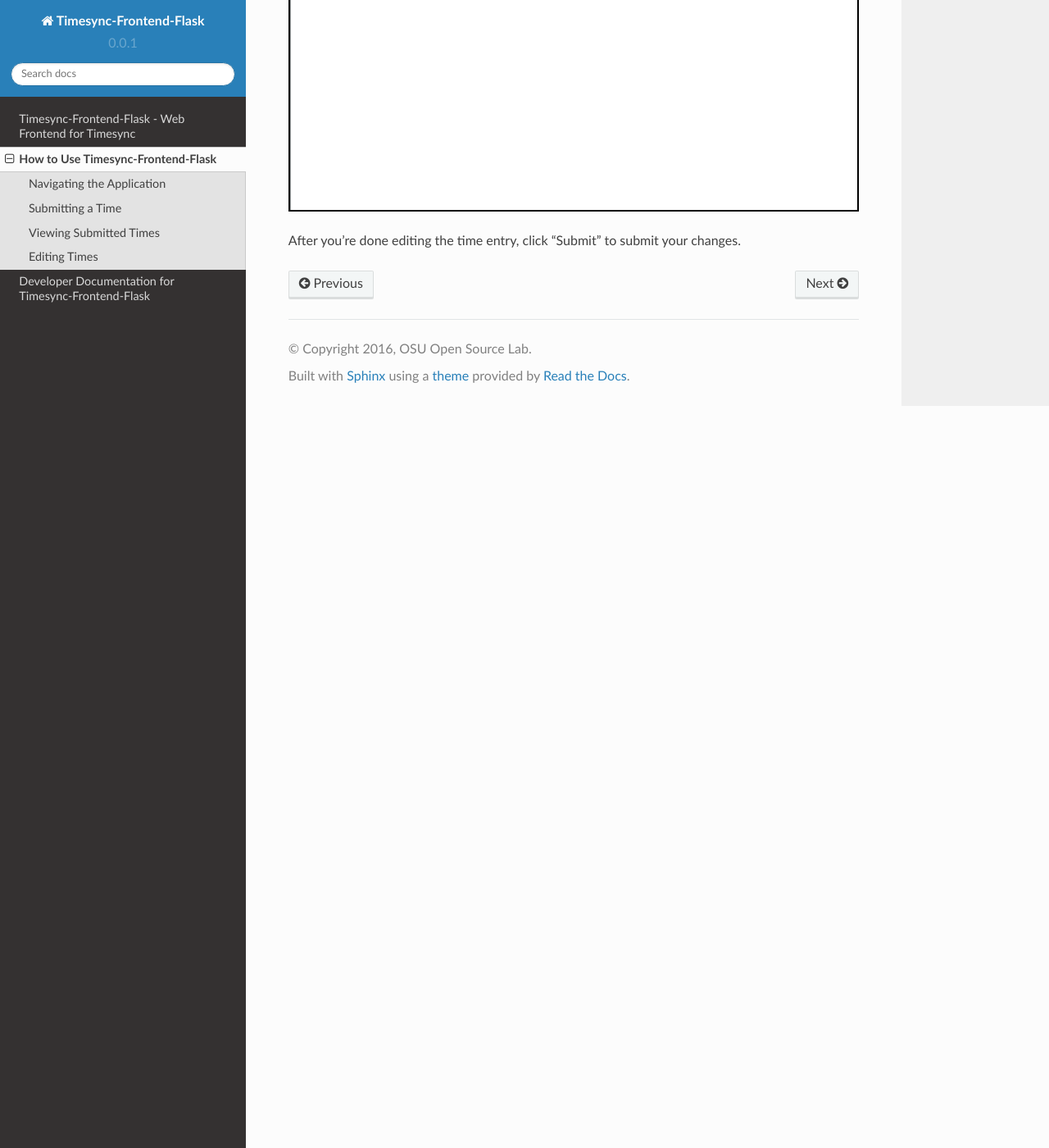
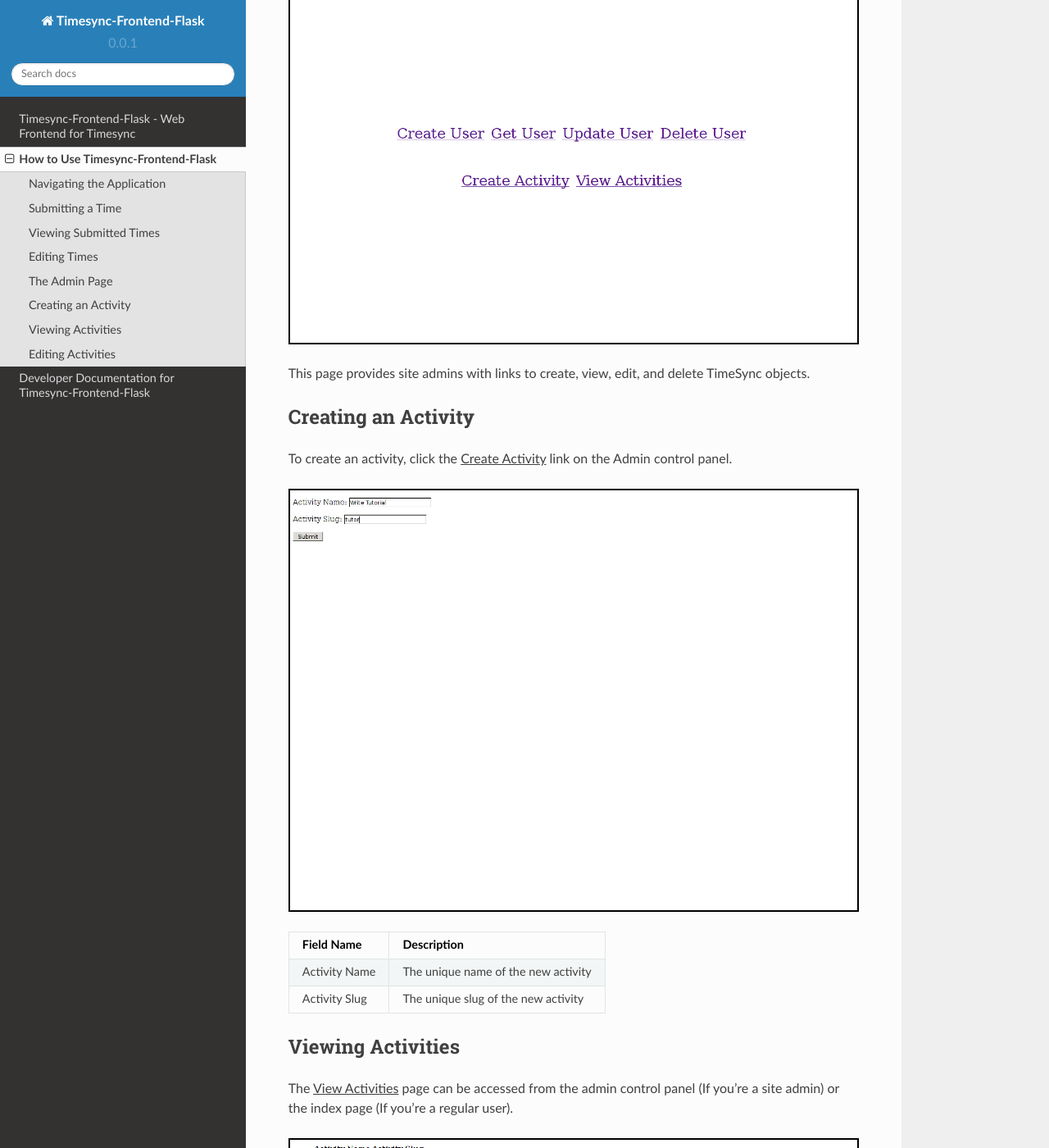
Before and after one commit to osuosl/timesync-frontend-flask, a Sphinx documentation site: the page built from docs/source/usage.rst, in a window 1280 px wide and 1400 px high, scrolled down 6224 px. Shown: the whole window at 82% size. Built offline with Sphinx 7.4.7 and the Read the Docs theme 2.0.0, drawn with Linux system fonts in a browser that asks for light colours; some of the changed text lies outside the part shown.

Commit message:
Added documentation for create/view/edit activity

```diff
--- a/docs/source/usage.rst
+++ b/docs/source/usage.rst
@@ -37,7 +37,7 @@
 -----------------
 
 To submit a time, click on :underline:`Submit Time`. After you're finished
-filling out the form, hit "Submit" to submit the time to TimeSync.
+filling out the form, click "Submit" to submit the time to TimeSync.
 
 .. image:: _static/submit_time.png
     :alt: Example time submission
@@ -115,3 +111,53 @@
 
 After you're done editing the time entry, click "Submit" to submit your
 changes.
+
+The Admin Page
+--------------
+
+Site admins can access the admin control panel from the index page by clicking
+on the :underline:`Admin` link in the center of the page.
+
+.. image:: _static/admin.png
+    :alt: The admin page
+
+This page provides site admins with links to create, view, edit, and delete
+TimeSync objects.
+
+Creating an Activity
+--------------------
+
+To create an activity, click the :underline:`Create Activity` link on the
+Admin control panel.
+
+.. image:: _static/create_activity.png
+    :alt: The create activity page
+
+============= ===================================
+ Field Name               Description
+============= ===================================
+Activity Name The unique name of the new activity
+Activity Slug The unique slug of the new activity
+============= ===================================
+
+Viewing Activities
+------------------
+
+The :underline:`View Activities` page can be accessed from the admin control
+panel (If you're a site admin) or the index page (If you're a regular user).
+
+.. image:: _static/view_activities.png
+    :alt: The view activities page
+
+Editing Activities
+------------------
+
+To edit an activity, click on the :underline:`EDIT` link next to the activity
+that you wish to edit. After you're done editing the activity, click "Submit"
+to submit your changes.
+
+.. image:: _static/edit_activity_before.png
+    :alt: The edit activity page
+
+.. image:: _static/edit_activity_after.png
+    :alt: The edit activity page
```
Also changed, not shown: other parts of docs/source/usage.rst (+3 -7 lines), docs/source/_static/admin.png (added), docs/source/_static/create_activity.png (added), docs/source/_static/edit_activity_after.png (added), docs/source/_static/edit_activity_before.png (added), docs/source/_static/view_activities.png (added).
